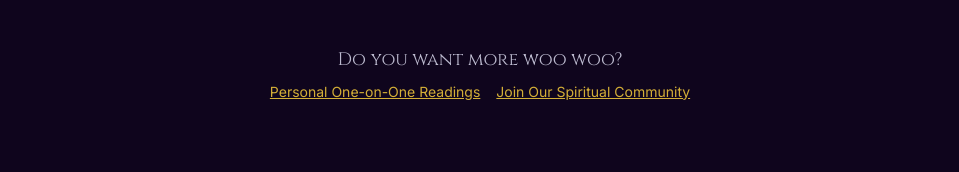
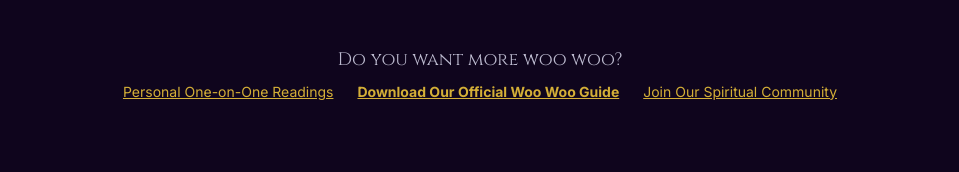
Before and after one commit to findomxmarketplace-collab/mysticmate, a Next.js app: page / in a window 1280 px wide. Shown: the part 1060-1232 px from the top of the page, without its empty margins (160-1119 px from the left). Built offline with nearby package versions, Linux system fonts and the light colour scheme; no server answers.

Commit message:
Add official Woo Woo affiliate PDF guide link and asset

```diff
--- a/src/app/page.tsx
+++ b/src/app/page.tsx
@@ -266,7 +266,7 @@ export default function Home() {
               <p className="text-mystic-lavender/80 font-cinzel text-lg mb-2">
                 Do you want more woo woo?
               </p>
-              <div className="flex justify-center gap-4">
+              <div className="flex justify-center gap-6 flex-wrap">
                 <a
                   href="https://www.instagram.com/thewanderingcoaches/"
                   target="_blank"
@@ -274,6 +274,14 @@ export default function Home() {
                   className="text-mystic-gold hover:text-white transition-colors text-sm underline"
                 >
                   Personal One-on-One Readings
+                </a>
+                <a
+                  href="/Want_More_Woo_Woo_Guide.pdf"
+                  target="_blank"
+                  rel="noopener noreferrer"
+                  className="text-mystic-gold hover:text-white transition-colors text-sm underline font-bold"
+                >
+                  Download Our Official Woo Woo Guide
                 </a>
                 <a
                   href="https://www.facebook.com/groups/spiritualseekers"
```
Also changed, not shown: 1 other file (tests, documents, lock files or other folders).
